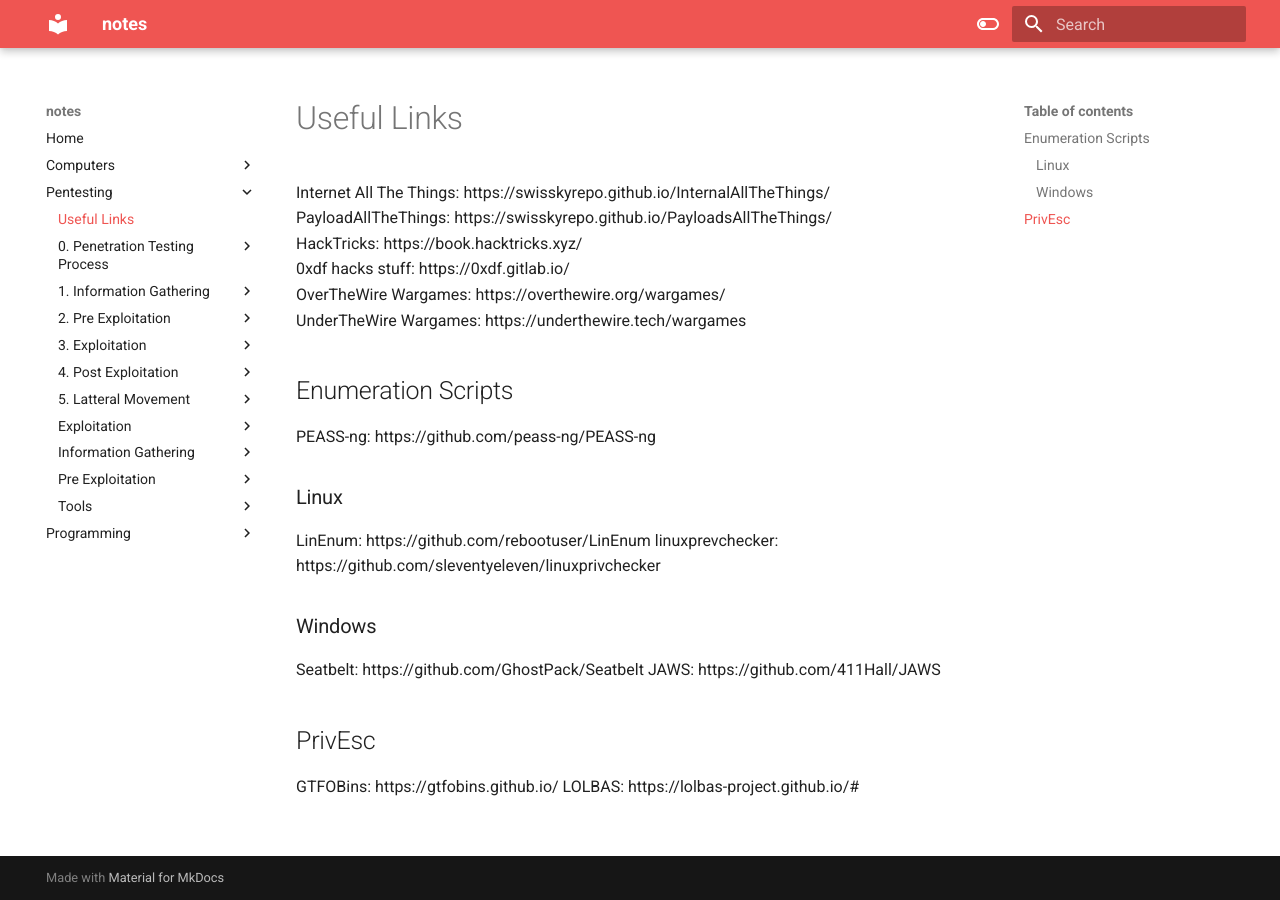
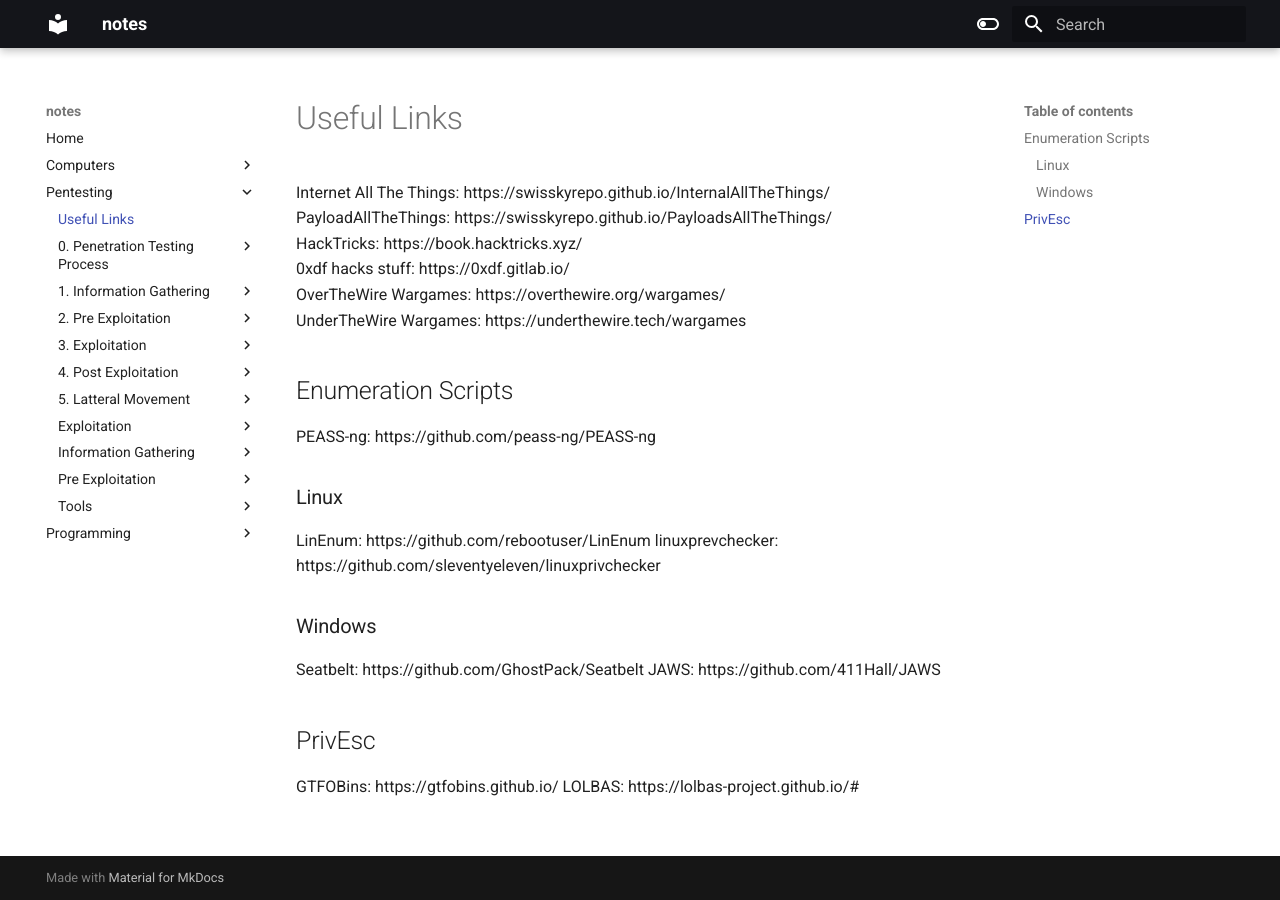
Before and after one commit to 4renwald/obsidian-notes, an MkDocs documentation site: the page built from docs/Pentesting/Useful Links.md, in a window 1280 px wide. Built offline with MkDocs 1.6.1 and Material for MkDocs 9.7.7, drawn with Linux system fonts in a browser that asks for light colours.

Commit message:
Updated theme

```diff
--- a/mkdocs.yml
+++ b/mkdocs.yml
@@ -7,7 +7,7 @@ theme:
     # Light mode
     - media: "(prefers-color-scheme: light)"
       scheme: default
-      primary: red
+      primary: black
       accent: light-green
       toggle:
         icon: material/toggle-switch-off-outline
@@ -16,7 +16,7 @@ theme:
     # Dark mode
     - media: "(prefers-color-scheme: dark)"
       scheme: slate
-      primary: red
+      primary: black
       accent: light-green
       toggle:
         icon: material/toggle-switch
```
